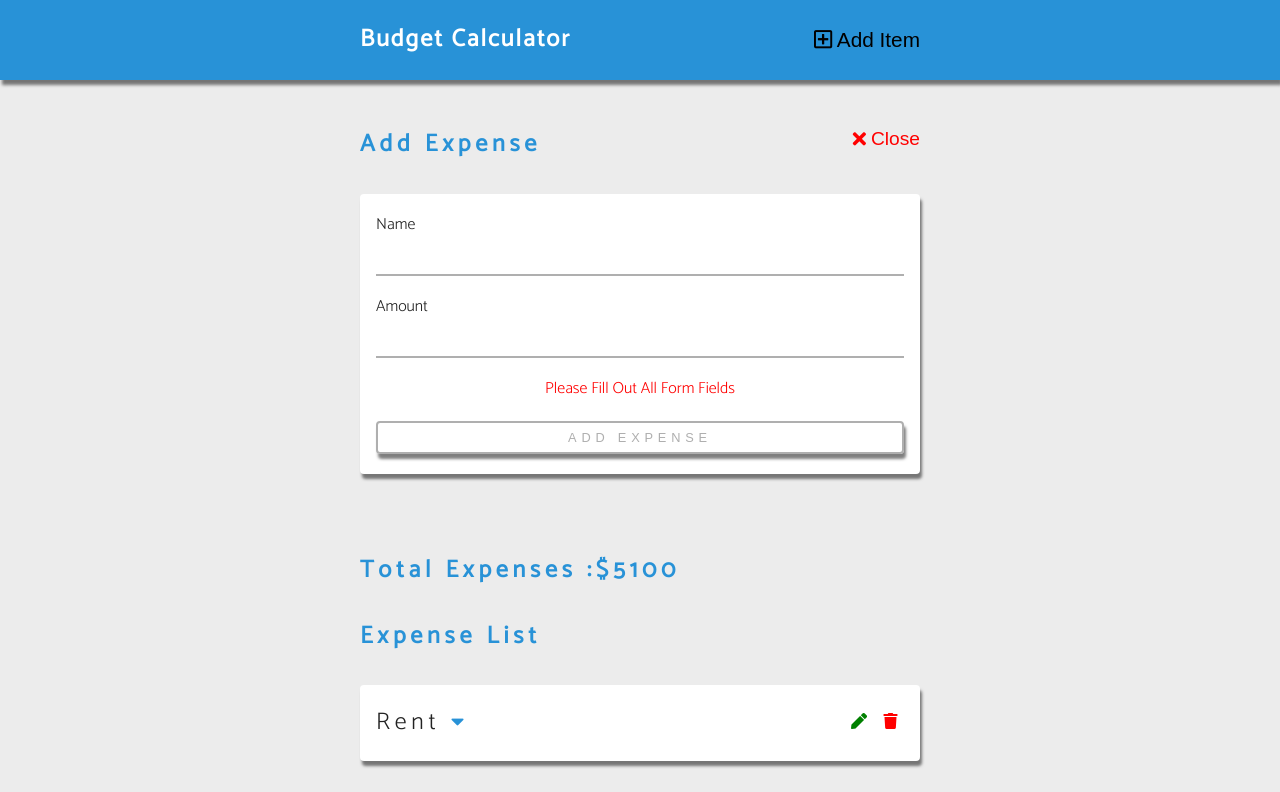
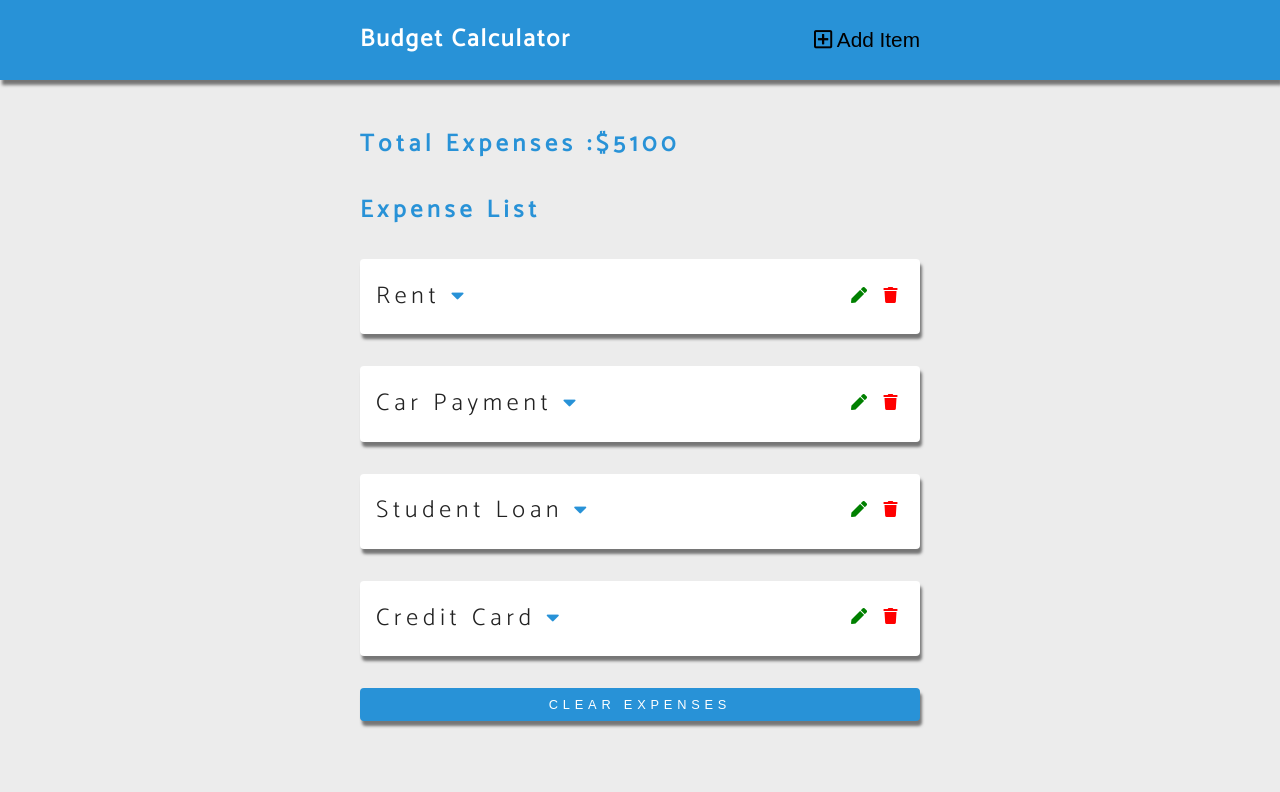
Before and after one commit to BeataJ/budget-calculator-svelte, a Svelte app: page / in a window 1280 px wide. Shown: the top 792 px of the page. Built offline with nearby package versions, Linux system fonts and the light colour scheme.

Commit message:
create showForm()

```diff
--- a/src/App.svelte
+++ b/src/App.svelte
@@ -22,6 +22,10 @@
     return (acc += curr.amount);
   }, 0);
   // functions
+  const showForm = () => {
+    isFormOpen = true;
+  };
+
   const removeExpense = (id) => {
     expenses = expenses.filter((item) => item.id !== id);
   };
@@ -53,12 +57,15 @@
 
 <Navbar />
 <main class="content">
+  {#if isFormOpen}
     <ExpenseForm
       {addExpense}
       name={setName}
       amount={setAmount}
       {isEditing}
       {editExpense} />
+  {/if}
+
   <Totals title="total expenses" {total} />
   <ExpenseList {expenses} />
   <button
```
Lines whose indentation alone changed are shown as unchanged.
